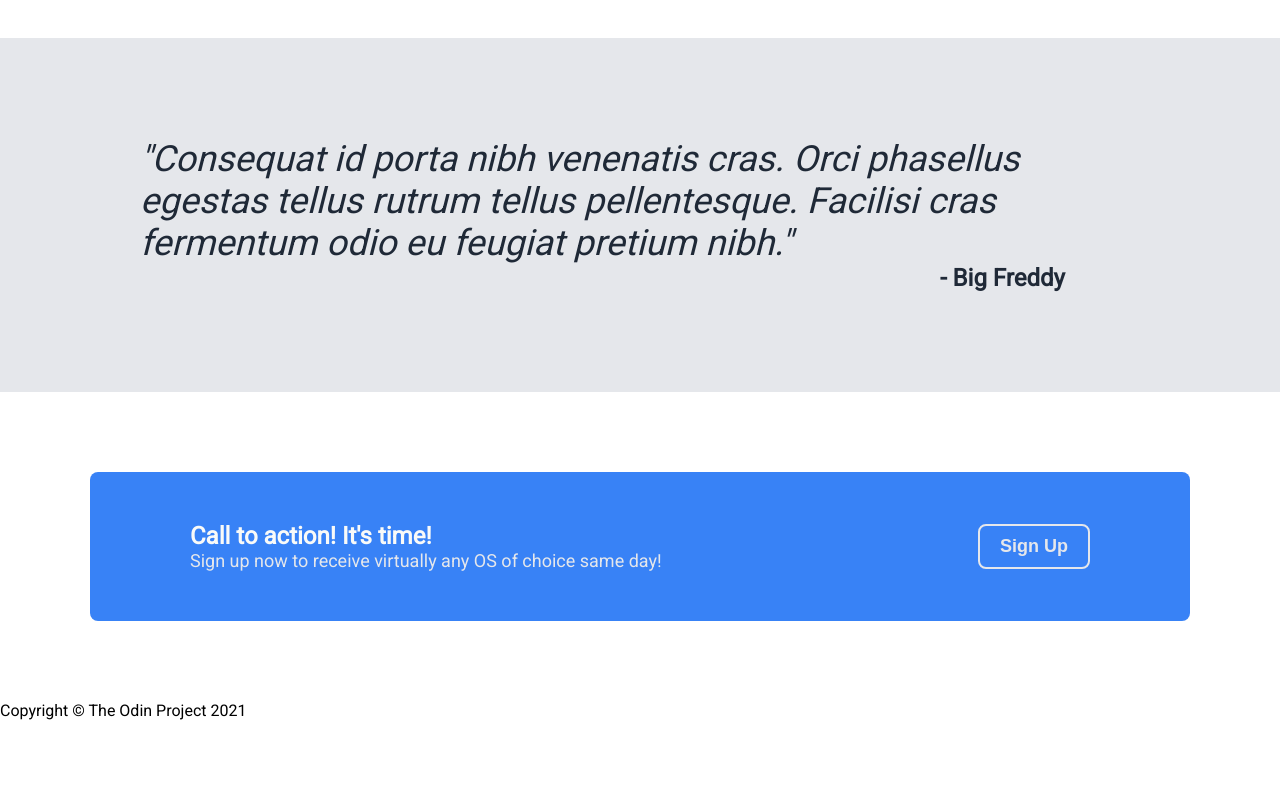
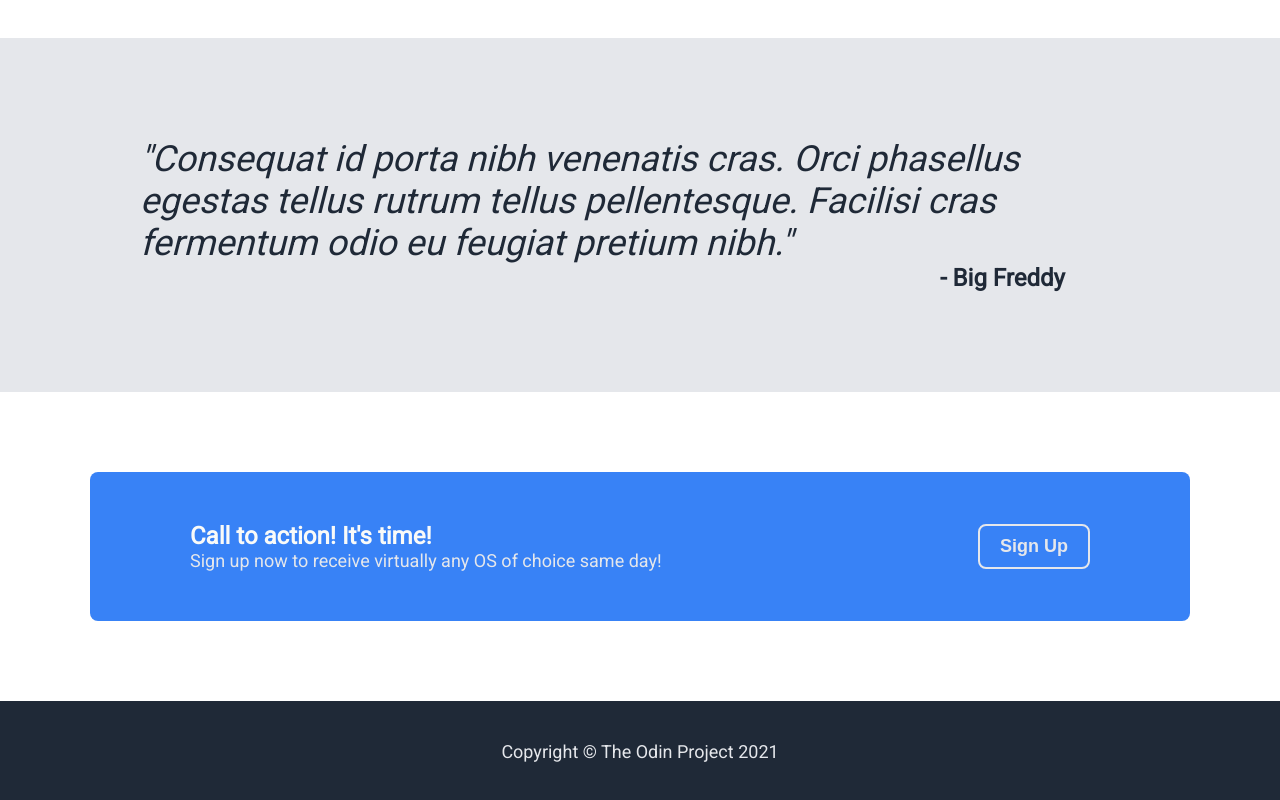
Before and after one commit to psyofrelief/Odin_Project, a plain HTML site: page index.html in a window 1280 px wide. Shown: the part 1183-1983 px from the top of the page. Before the commit the page ends 1903 px from the top, so only its background shows below. Drawn offline with Linux system fonts and the light colour scheme.

Commit message:
Completed entire layout for project almost

```diff
--- a/styles.css
+++ b/styles.css
@@ -207,6 +207,7 @@ min-width: 200px;
 /* CALL TO ACTION
 -------------------------------------------- */
 
+/* contains text and button */
 .call .container {
 background-color: #3882F6;
 color: #F9FAF8;
@@ -218,18 +219,21 @@ display: flex;
 justify-content: space-between;
 }
 
+/* call to action heading */
 h3 {
 font-size: 24px;
 font-weight: 900;
 color: #F9FAF8;
 }
 
+/* text beneath call heading */
 .text div {
 font-size: 18px;
 color: #E5E7EB;
 font-weight: lighter;
 }
 
+/* contains button */
 .button  {
 display: flex;
 align-items: center;
@@ -244,3 +248,20 @@ background-color: #3882F6;
 font-size: 18px;
 font-weight: 900;
 }
+
+
+
+/* FOOTER
+-------------------------------------------- */
+
+.footer {
+background-color: #1F2937;
+display: flex;
+justify-content: center;
+padding: 40px 0;
+}
+
+.footer div {
+color: #E5E7EB;
+font-size: 18px;
+}
```
